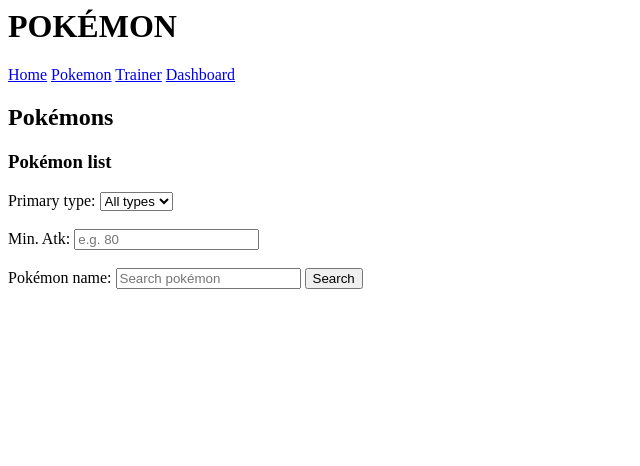
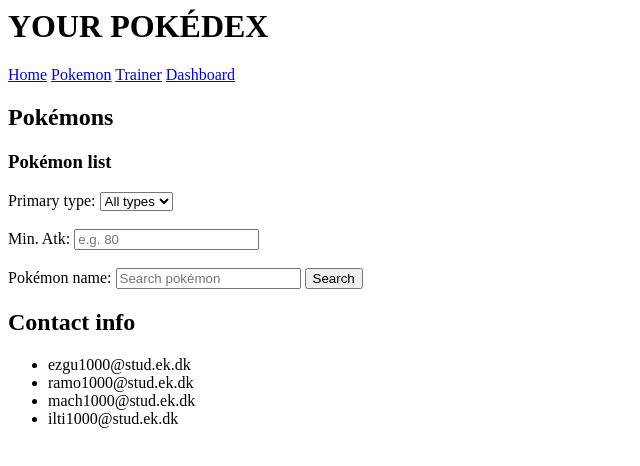
Before and after one commit to VinterKatten/Front_end_midvejsprojekt, a plain HTML site: page poke.html in a window 1280 px wide. Shown: the whole page, without its empty margins (0-640 px from the left). Drawn offline with Linux system fonts and the light colour scheme; no server answers.

Commit message:
Added footer and main and stuff

```diff
--- a/poke.html
+++ b/poke.html
@@ -6,7 +6,7 @@
 </head>
 <body>
 
-<header><h1>POKÉMON</h1></header>
+<header><h1>YOUR POKÉDEX</h1></header>
 
 <nav>
     <a href="index.html">Home</a>
@@ -15,7 +15,7 @@
     <a href="dash.html">Dashboard</a>
 </nav>
 
-
+<main>
 <h2>Pokémons</h2>
 
 <div id="pokemonList">
@@ -41,6 +41,27 @@
     <div id="pokemonResults"></div>
 </div>
 
+</main>
+
+<footer id="footerForMainPage">
+    <h2>Contact info</h2>
+    <ul>
+        <li>
+            ezgu1000@stud.ek.dk
+        </li>
+        <li>
+            ramo1000@stud.ek.dk
+        </li>
+        <li>
+            mach1000@stud.ek.dk
+        </li>
+        <li>
+            ilti1000@stud.ek.dk
+        </li>
+    </ul>
+</footer>
+
+
 <script src="poke.js"></script>
 
 </body>
```
